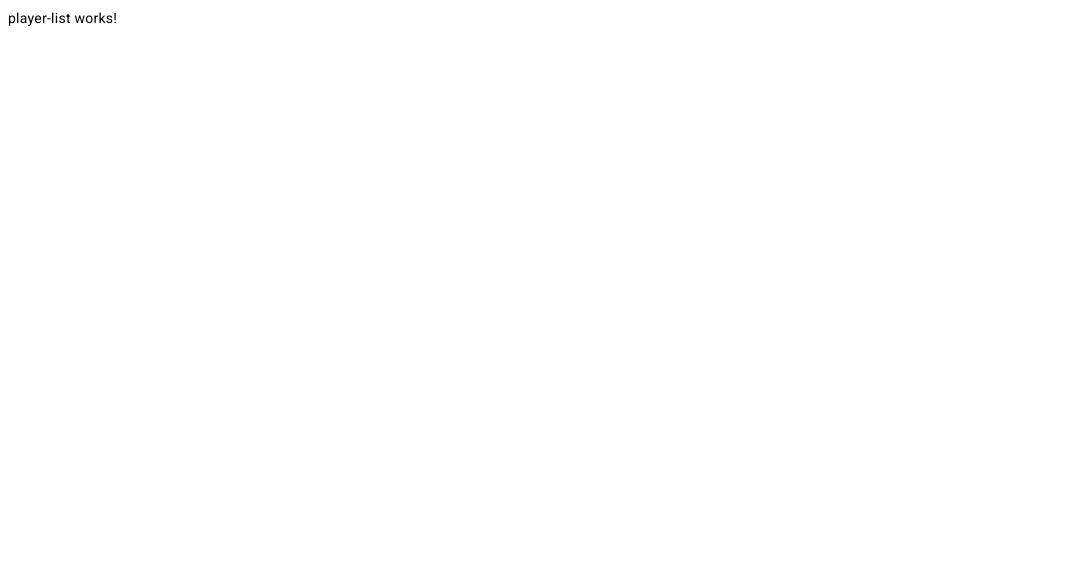
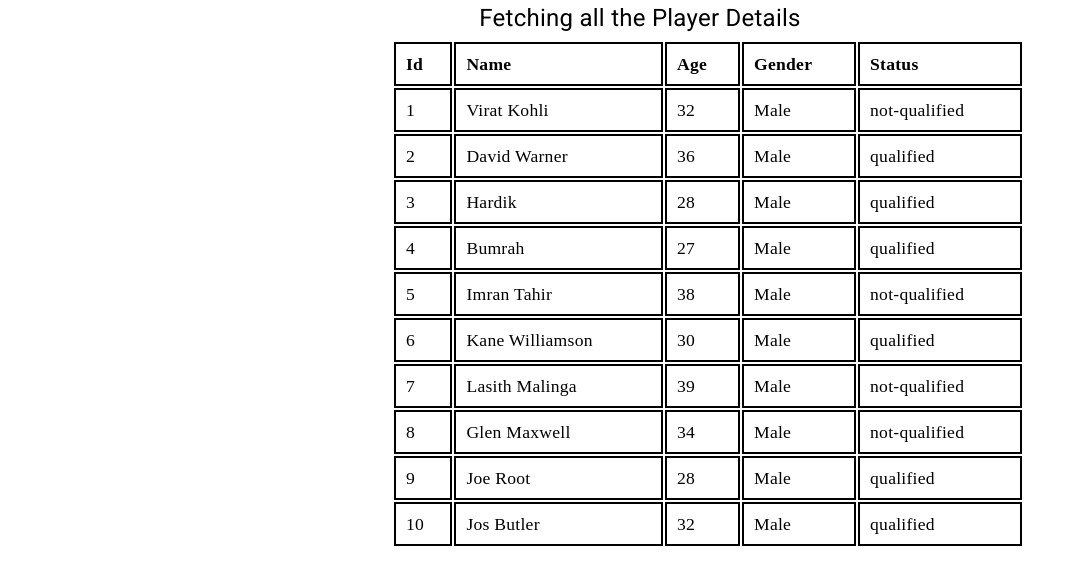
Before and after one commit to janani-ob/Rest-API-Integration, an Angular app: page / in a window 1280 px wide. Shown: the top 584 px of the page, without its empty margins (0-1076 px from the left). Built offline with nearby package versions, Linux system fonts and the light colour scheme.

Commit message:
fetching of files has been done

```diff
--- /dev/null
+++ b/src/app/player-list.json
@@ -0,0 +1,72 @@
+[
+    {
+        "id": 1,
+        "name": "Virat Kohli",
+        "age": 32,
+        "gender": "Male",
+        "status": "not-qualified"
+    },
+    {
+        "id": 2,
+        "name": "David Warner",
+        "age": 36,
+        "gender": "Male",
+        "status": "qualified"
+    },
+    {
+        "id": 3,
+        "name": "Hardik",
+        "age": 28,
+        "gender": "Male",
+        "status": "qualified"
+    },
+    {
+        "id": 4,
+        "name": "Bumrah",
+        "age": 27,
+        "gender": "Male",
+        "status": "qualified"
+    },
+    {
+        "id": 5,
+        "name": "Imran Tahir",
+        "age": 38,
+        "gender": "Male",
+        "status": "not-qualified"
+    },
+    {
+        "id": 6,
+        "name": "Kane Williamson",
+        "age": 30,
+        "gender": "Male",
+        "status": "qualified"
+    },
+    {
+        "id": 7,
+        "name": "Lasith Malinga",
+        "age": 39,
+        "gender": "Male",
+        "status": "not-qualified"
+    },
+    {
+        "id": 8,
+        "name": "Glen Maxwell",
+        "age": 34,
+        "gender": "Male",
+        "status": "not-qualified"
+    },
+    {
+        "id": 9,
+        "name": "Joe Root",
+        "age": 28,
+        "gender": "Male",
+        "status": "qualified"
+    },
+    {
+        "id": 10,
+        "name": "Jos Butler",
+        "age": 32,
+        "gender": "Male",
+        "status": "qualified"
+    }
+]
--- a/src/app/player-list/player-list.component.css
+++ b/src/app/player-list/player-list.component.css
@@ -0,0 +1,12 @@
+table {
+    font-family:cursive;
+    width: 50%;
+    margin-left: 24rem;
+  }
+
+  td, th {
+    border: 2px solid black;
+    font-size: 1.1rem;
+    text-align: left;
+    padding: 10px;
+  }
--- a/src/app/player-list/player-list.component.html
+++ b/src/app/player-list/player-list.component.html
@@ -1 +1,21 @@
-<p>player-list works!</p>
+<div class="container">
+    <p style="font-size:1.5rem; text-align: center;">Fetching all the Player Details</p>
+    <table class="table table-bordered">
+        <thead>
+            <th>Id</th>
+            <th>Name</th>
+            <th>Age</th>
+            <th>Gender</th>
+            <th>Status</th>
+        </thead>
+        <tbody>
+            <tr *ngFor="let player of players">
+                <td>{{player.id}}</td>
+                <td>{{player.name}}</td>
+                <td>{{player.age}}</td>
+                <td>{{player.gender}}</td>
+                <td>{{player.status}}</td>
+            </tr>
+        </tbody>
+    </table>
+</div>
--- a/src/app/player-list/player-list.component.ts
+++ b/src/app/player-list/player-list.component.ts
@@ -1,10 +1,25 @@
-import { Component } from '@angular/core';
+import { Component, OnInit } from '@angular/core';
+import playerDetails from '../player-list.json';
+
+interface Player {
+  id: Number;
+  name: String;
+  age: Number;
+  gender: String;
+  status: String;
+}
 
 @Component({
   selector: 'app-player-list',
   templateUrl: './player-list.component.html',
   styleUrls: ['./player-list.component.css']
 })
-export class PlayerListComponent {
+export class PlayerListComponent implements OnInit {
+  constructor() { }
+
+  players: Player[] = playerDetails;
+
+  ngOnInit(): void { }
+
 
 }
--- a/tsconfig.json
+++ b/tsconfig.json
@@ -22,7 +22,9 @@
     "lib": [
       "ES2022",
       "dom"
-    ]
+    ],
+    "resolveJsonModule": true,
+    "esModuleInterop": true
   },
   "angularCompilerOptions": {
     "enableI18nLegacyMessageIdFormat": false,
```
